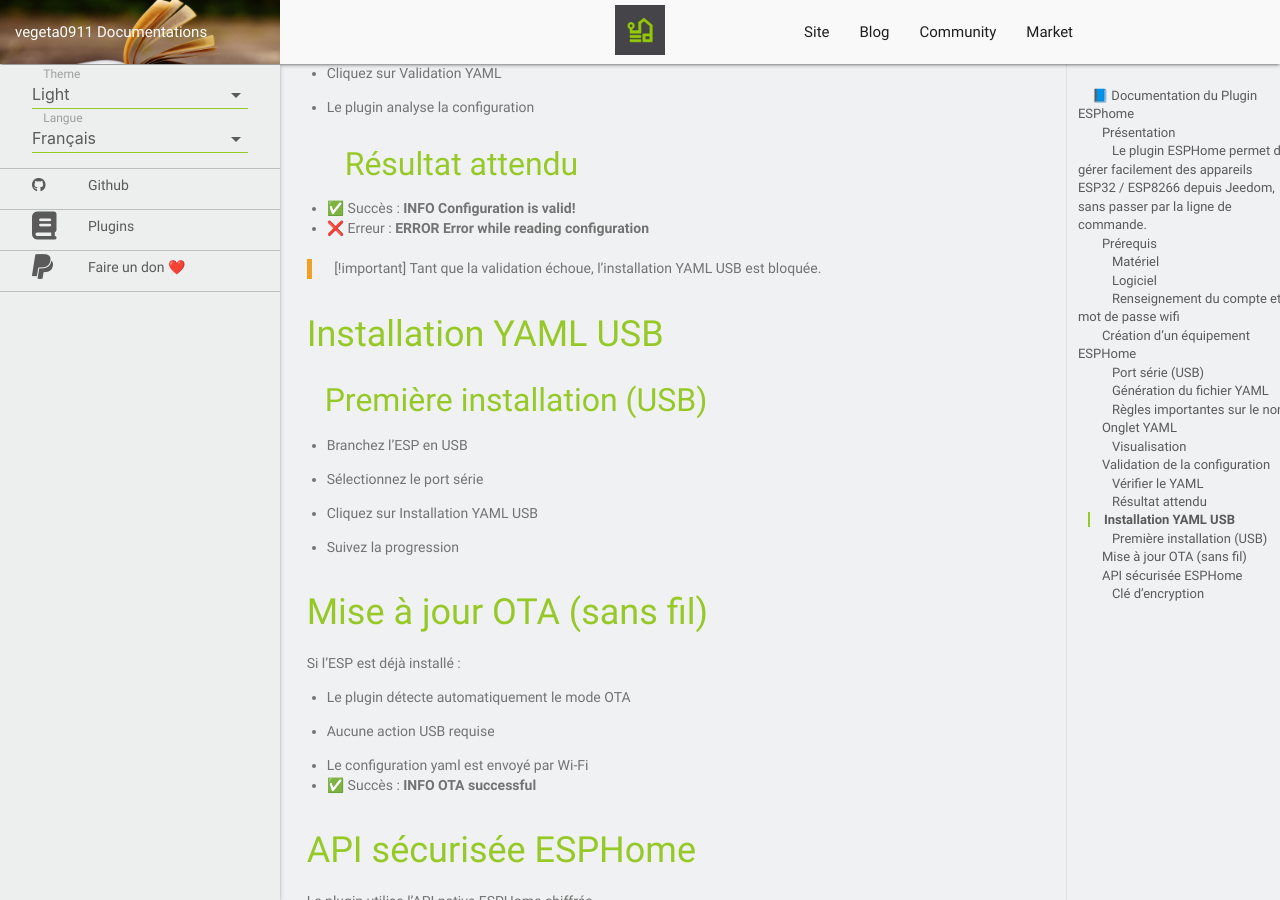
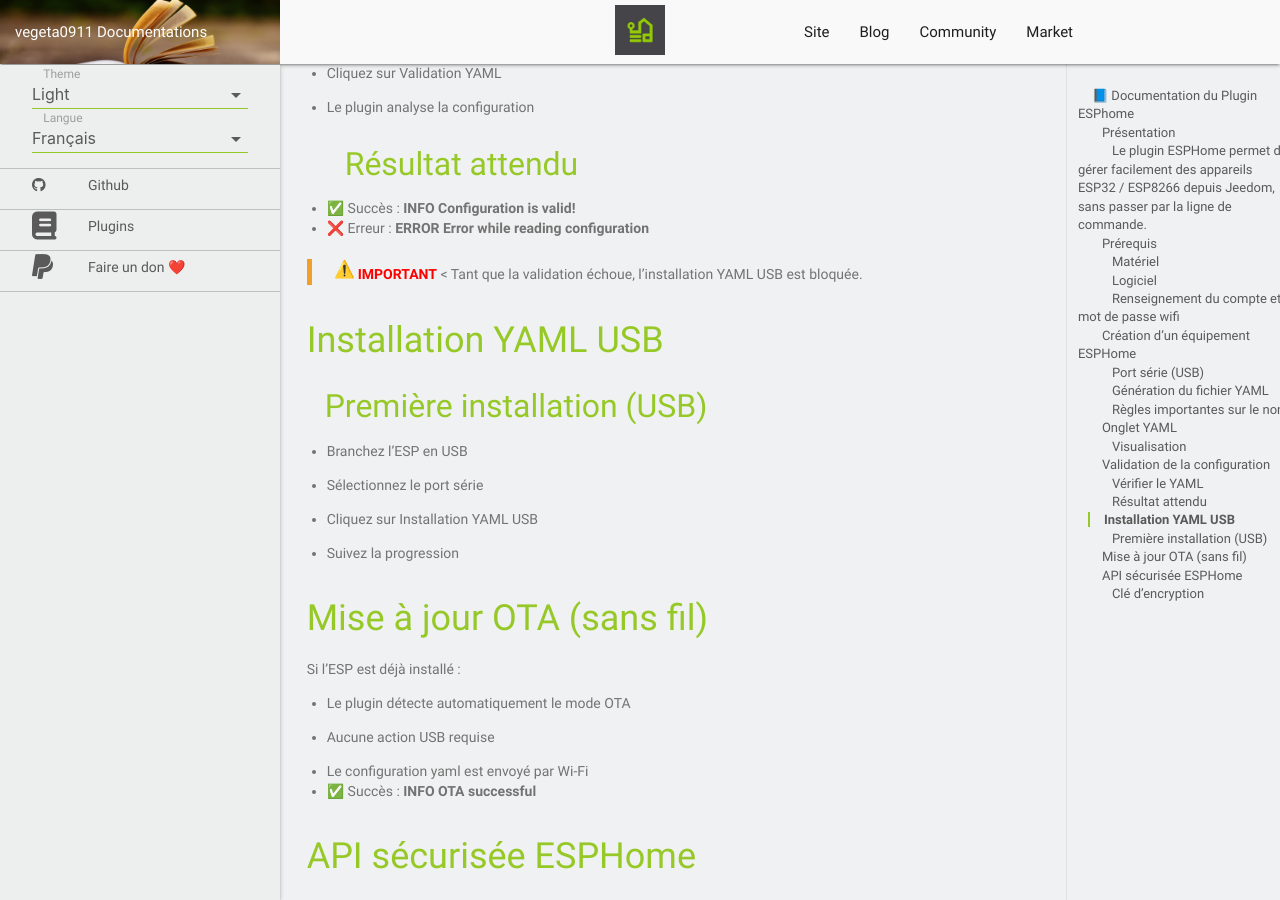
Before and after one commit to vegeta0911/documentation, a Jekyll site: the page built from plugins/fr_FR/ESPhome/index.md, in a window 1280 px wide and 900 px high, scrolled down 6588 px. Built offline with Jekyll 4.4.1, drawn with Linux system fonts in a browser that asks for light colours; nearby versions of some CDN libraries; emoji names are drawn with the system emoji font; our own code applies the rules of GitHub Pages for plain Markdown files; library files that are not in the unit come from our copies.

Commit message:
Add warning about YAML USB installation failure
Added an important note regarding YAML USB installation blocking on validation failure.

```diff
--- a/plugins/fr_FR/ESPhome/index.md
+++ b/plugins/fr_FR/ESPhome/index.md
@@ -250,7 +250,8 @@ Puis cliquer sur sauvegarder pour que les paramètres soit pris en compte.
 - ✅ Succès : **INFO Configuration is valid!**
 - ❌ Erreur : **ERROR Error while reading configuration**
 
-> [!important]
+> <strong><span style="color:red"><img class="emoji responsive-img" title=":warning:" alt=":warning:" src="https://github.githubassets.com/images/icons/emoji/unicode/26a0.png?v8" height="20" width="20" loading="lazy"> IMPORTANT</span></strong>
+<
 >Tant que la validation échoue, l’installation YAML USB est bloquée.
 
 ## Installation YAML USB
```
